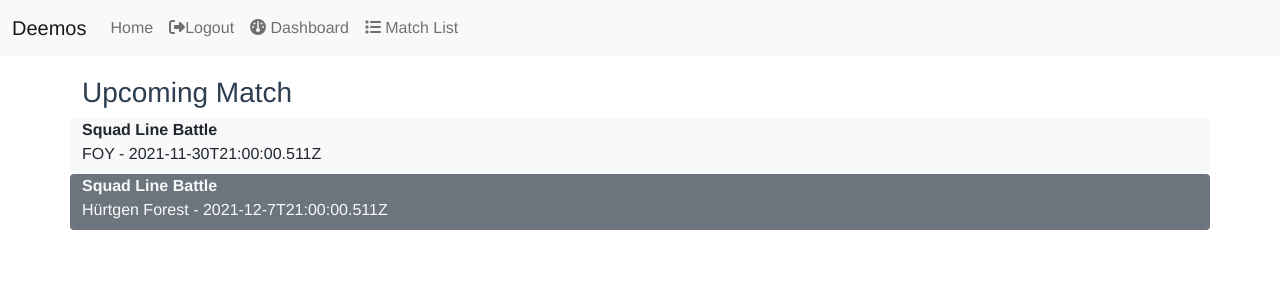
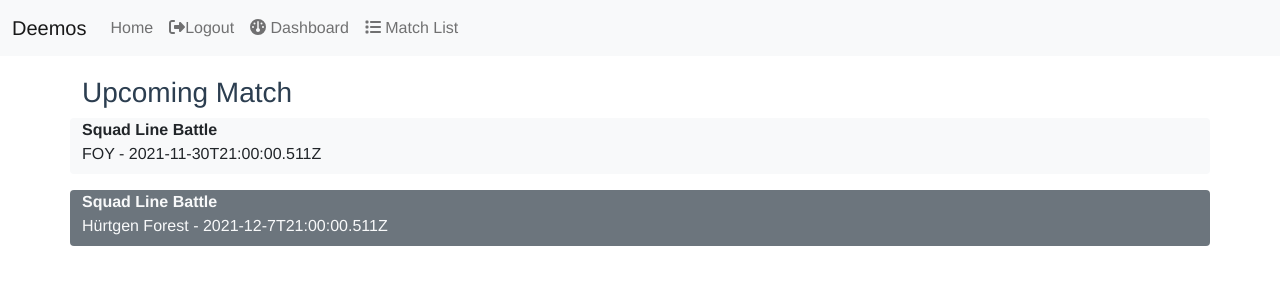
Before and after one commit to joobei/clanboy, a Vue app: page /matchlist in a window 1280 px wide. Shown: the top 300 px of the page. Built offline with nearby package versions, Linux system fonts and the light colour scheme; sample sign-in values are in the browser's storage.

Commit message:
minor cosmetic change to spacing between list item

```diff
--- a/src/components/Matchlist.vue
+++ b/src/components/Matchlist.vue
@@ -2,7 +2,7 @@
   <div class="container">
     <h3 style="margin-top:20px">Upcoming Match</h3>
     <dl class="row">
-      <MatchListItem
+      <MatchListItem style="margin-bottom:1em"
         :class="{
           'rounded bg-light text-dark': index % 2 === 0,
           'rounded bg-secondary text-light': index % 2 !== 0,
```
